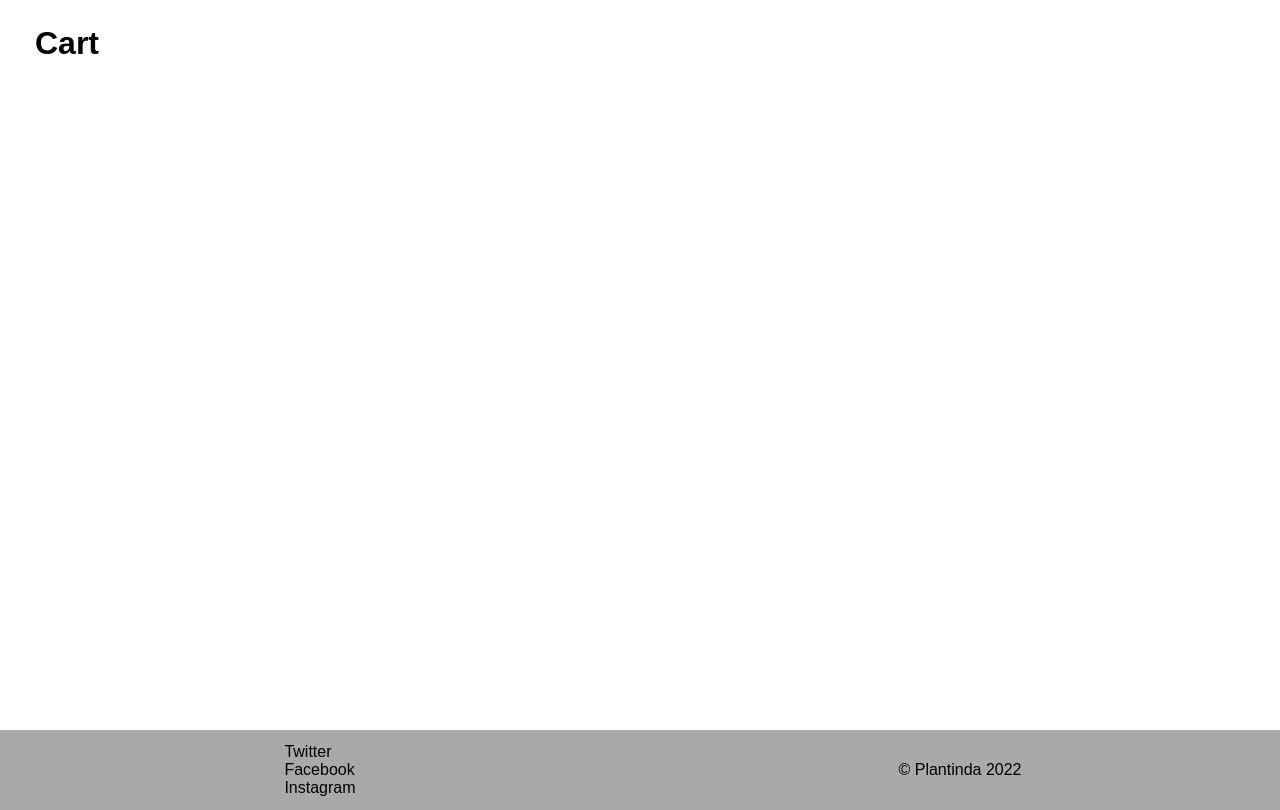
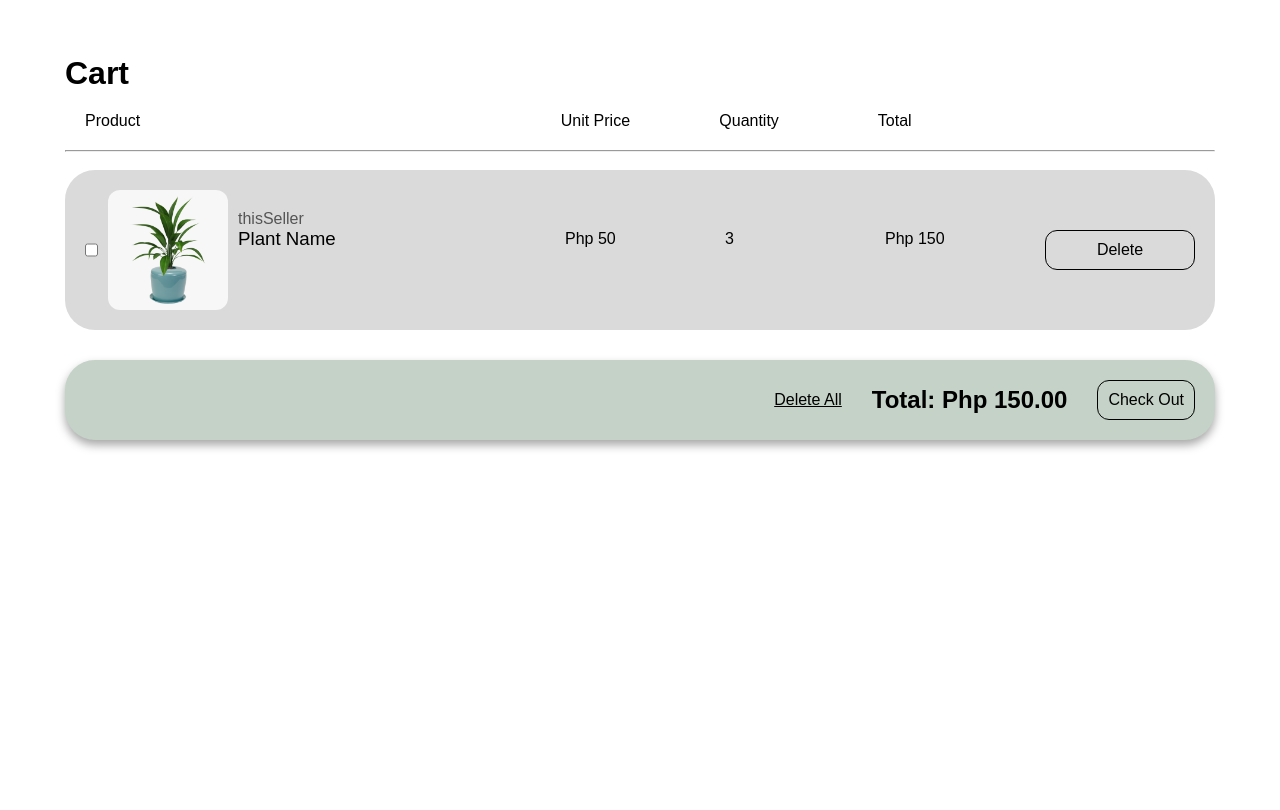
Before and after one commit to nicole-cayambas/Plantinda, a PHP site: page /cart.php in a window 1280 px wide. Shown: the part 64-874 px from the top of the page. After the commit the page ends 514 px from the top, so only its background shows below. Run offline with PHP 8.4, Linux system fonts and the light colour scheme.

Commit message:
wishlist fully functional, designed cart page

```diff
--- a/cart.php
+++ b/cart.php
@@ -1,3 +1,36 @@
-<?php include "templates/header.php"; ?>
-<h1>Cart</h1>
-<?php include "templates/footer.php"; ?>
+<?php include "templates/header.php";
+?>
+<link rel="stylesheet" href="css/cart.css">
+<form class="cart-wrap">
+    <h1>Cart</h1>
+    <div class="labels">
+        <p class="product-label">Product</p>
+        <p class="label">Unit Price</p>
+        <p class="label">Quantity</p>
+        <p class="label">Total</p>
+        <div class="label"></div>
+    </div>
+    <hr>
+    <br>
+    <label for="prod-check">
+        <div class="product-card">
+            <div class="product">
+            <input type="checkbox" id="prod-check">
+                <img src="image/product/plant.png" width="120px" height="120px" style="border-radius:12px;">
+                <div style="margin-top: 20px;">
+                    <p style="color:#555555;">thisSeller</p>
+                    <h3 class="normal-weight">Plant Name</h3>
+                </div>
+            </div>
+            <p class="align">Php 50</p>
+            <p class="align">3</p>
+            <p class="align">Php 150</p>
+            <a href="" class="align-small btn">Delete</a>
+        </div>
+    </label>
+    <div class="product-card green">
+        <a href="" style="text-decoration:underline;">Delete All</a>
+        <h2>Total: Php 150.00</h2>
+        <btn type="submit" class="btn">Check Out</a>
+    </div>
+</form>
--- a/components/products.php
+++ b/components/products.php
@@ -1,5 +1,4 @@
 <link rel="stylesheet" href="css/products.css">
-
 <section class="products-section">
 <?php while($product = $products->fetch_assoc()): ?>
     <?php
--- /dev/null
+++ b/css/cart.css
@@ -0,0 +1,63 @@
+.cart-wrap, .labels, .product-card, .product {
+    display: flex;
+}
+.cart-wrap {
+    width: 100%;
+    padding: 30px;
+    flex-direction: column;
+}
+.labels {
+    padding: 20px;
+    width: 100%;
+    flex-direction: row;
+    justify-content: center;
+}
+.product-label {
+    flex: 3;
+}
+.label {
+    flex: 1;
+}
+.product-card {
+    width: 100%;
+    background-color: rgb(218, 218, 218);
+    padding: 20px;
+    flex-direction: row;
+    height: fit-content;
+    border-radius: 30px;
+    box-shadow: none;
+    margin-bottom: 30px;
+}
+.product {
+    flex-direction: row;
+    flex: 3;
+    gap: 10px;
+}
+.align {
+    margin-top: 40px;
+    flex: 1;
+}
+.align-small {
+    margin-top: 40px;
+    flex: 0.8;
+}
+.normal-weight {
+    font-weight: normal;
+}
+.btn {
+    cursor: pointer;
+    text-align: center;
+    border: 1px solid black;
+    border-radius: 12px;
+    padding: 10px;
+    height: fit-content;
+}
+.green {
+    background-color: #C5D2C7;
+    height: fit-content;
+    padding: 20px;
+    justify-content: flex-end;
+    gap: 30px;
+    align-items: center;
+    box-shadow: 0 5px 10px rgba(0, 0, 0, 0.35);
+}
--- a/css/filter.css
+++ b/css/filter.css
@@ -1,11 +1,10 @@
 .filter {
   border-right: 1px solid #E7E7E7;
     flex: 1;
-    padding: 10px;
+    /* padding: 10px; */
     display: flex;
     flex-direction: column;
     row-gap: 30px;
-    /* background-color: green; */
 }
 .filter-categories {
     display: flex;
--- a/css/products.css
+++ b/css/products.css
@@ -3,7 +3,6 @@
     display: flex;
     flex: 5;
     width: 100%;
-    /* justify-content: space-around; */
     flex-wrap: wrap;
-    gap: 30px;
+    gap: 20px;
 }
--- /dev/null
+++ b/css/wishlist.css
@@ -0,0 +1,6 @@
+.wishlist-wrap {
+    display: flex;
+    gap: 20px;
+    width: 100%;
+    flex-wrap: wrap;
+}
--- a/index.php
+++ b/index.php
@@ -2,11 +2,12 @@
 include "templates/header.php";
 
 
-$productsQuery = "select * from product";
-$products = $db->query($productsQuery);
+
 
 include "components/filter-search.php";
 include "components/filter.php";
+$productsQuery = "select * from product";
+$products = $db->query($productsQuery);
 include "components/products.php";
 include "templates/footer.php";
 ?>
--- a/session/validation.php
+++ b/session/validation.php
@@ -6,6 +6,8 @@
     $user = $db->query($authSQL);
     if(mysqli_num_rows($user)==1){
         $_SESSION['username'] = $username;
+        $user = $user->fetch_assoc();
+        $_SESSION['id'] = $user['id'];
         header('location: ../index.php');
     } else {
         header('location: login.php');
```
Also changed, not shown: js/product.js (added, +21 -0 lines), product.php (+1 -23 lines), wishlist.php (+26 -3 lines).
